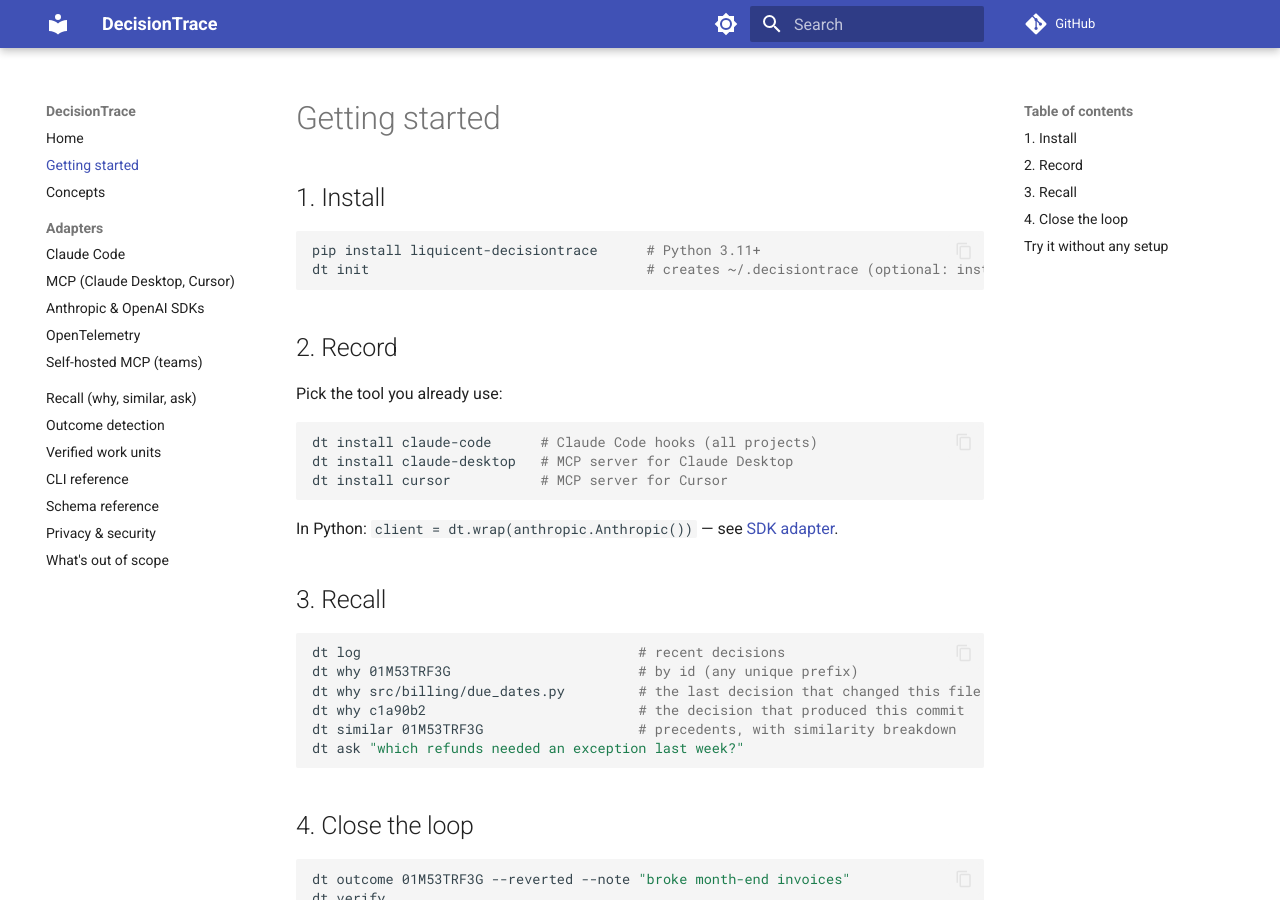
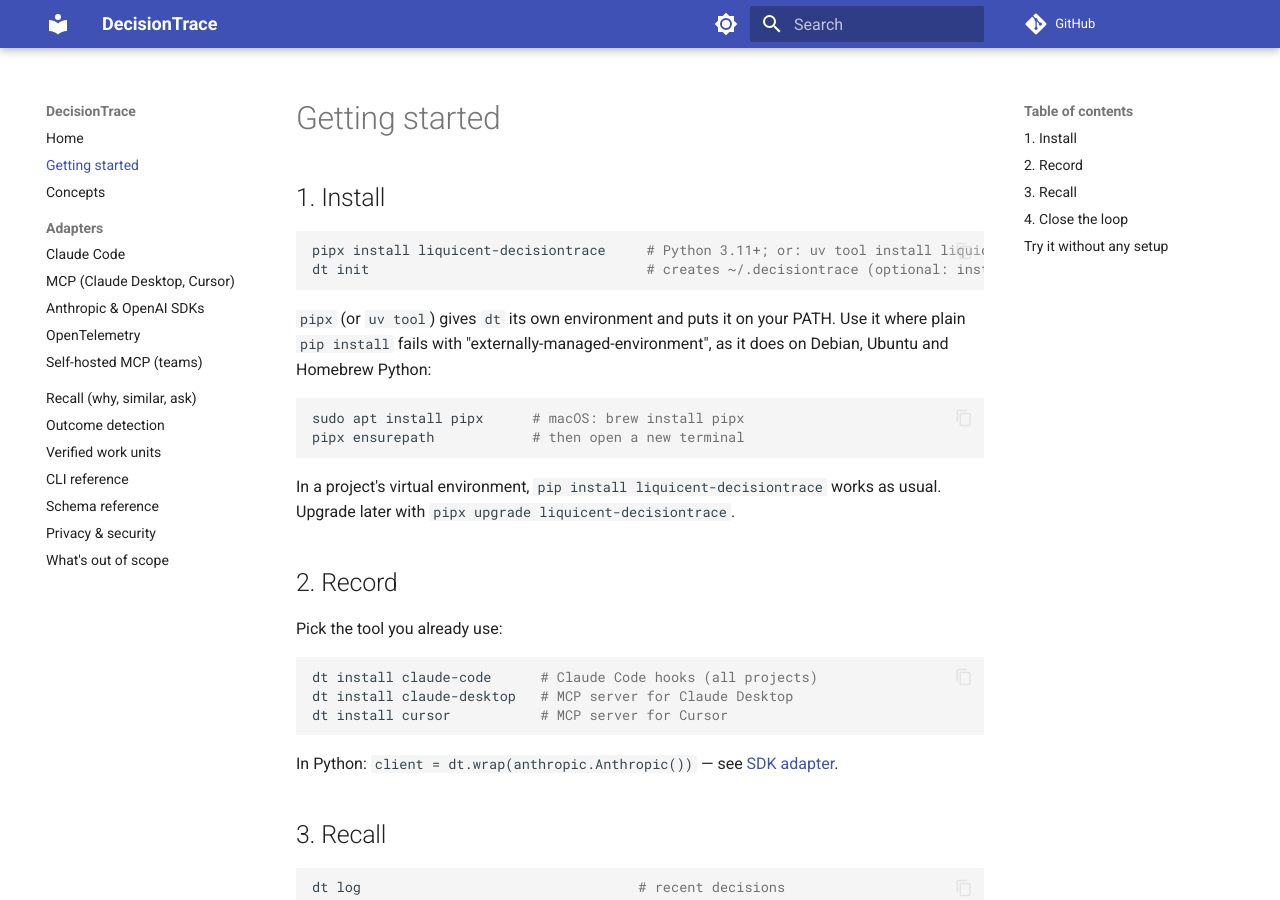
Before and after one commit to Liquicent/liquicent-decisiontrace, an MkDocs documentation site: the page built from docs/getting-started.md, in a window 1280 px wide and 900 px high. Built offline with MkDocs 1.6.1 and Material for MkDocs 9.7.7, drawn with Linux system fonts in a browser that asks for light colours; comment, search, counter and statistics services are not loaded.

Commit message:
Install with pipx or uv tool; note 0.1.0 on PyPI
Co-Authored-By: Claude Opus 5.5 <noreply@anthropic.com>
Claude-Session: https://claude.ai/code/session_01CqtH75Hfo8pqSd5RLsT5Uy
Signed-off-by: Claude <noreply@anthropic.com>

````diff
--- a/docs/getting-started.md
+++ b/docs/getting-started.md
@@ -3,9 +3,21 @@
 ## 1. Install
 
 ```bash
-pip install liquicent-decisiontrace      # Python 3.11+
+pipx install liquicent-decisiontrace     # Python 3.11+; or: uv tool install liquicent-decisiontrace
 dt init                                  # creates ~/.decisiontrace (optional: install does it)
 ```
+
+`pipx` (or `uv tool`) gives `dt` its own environment and puts it on your PATH. Use it
+where plain `pip install` fails with "externally-managed-environment", as it does on
+Debian, Ubuntu and Homebrew Python:
+
+```bash
+sudo apt install pipx      # macOS: brew install pipx
+pipx ensurepath            # then open a new terminal
+```
+
+In a project's virtual environment, `pip install liquicent-decisiontrace` works as usual.
+Upgrade later with `pipx upgrade liquicent-decisiontrace`.
 
 ## 2. Record
 
````
Also changed, not shown: README.md (+7 -1 lines), docs/adapters/claude-code.md (+1 -1 lines), docs/index.md (+1 -1 lines), docs/progress-log.md (+8 -0 lines).
